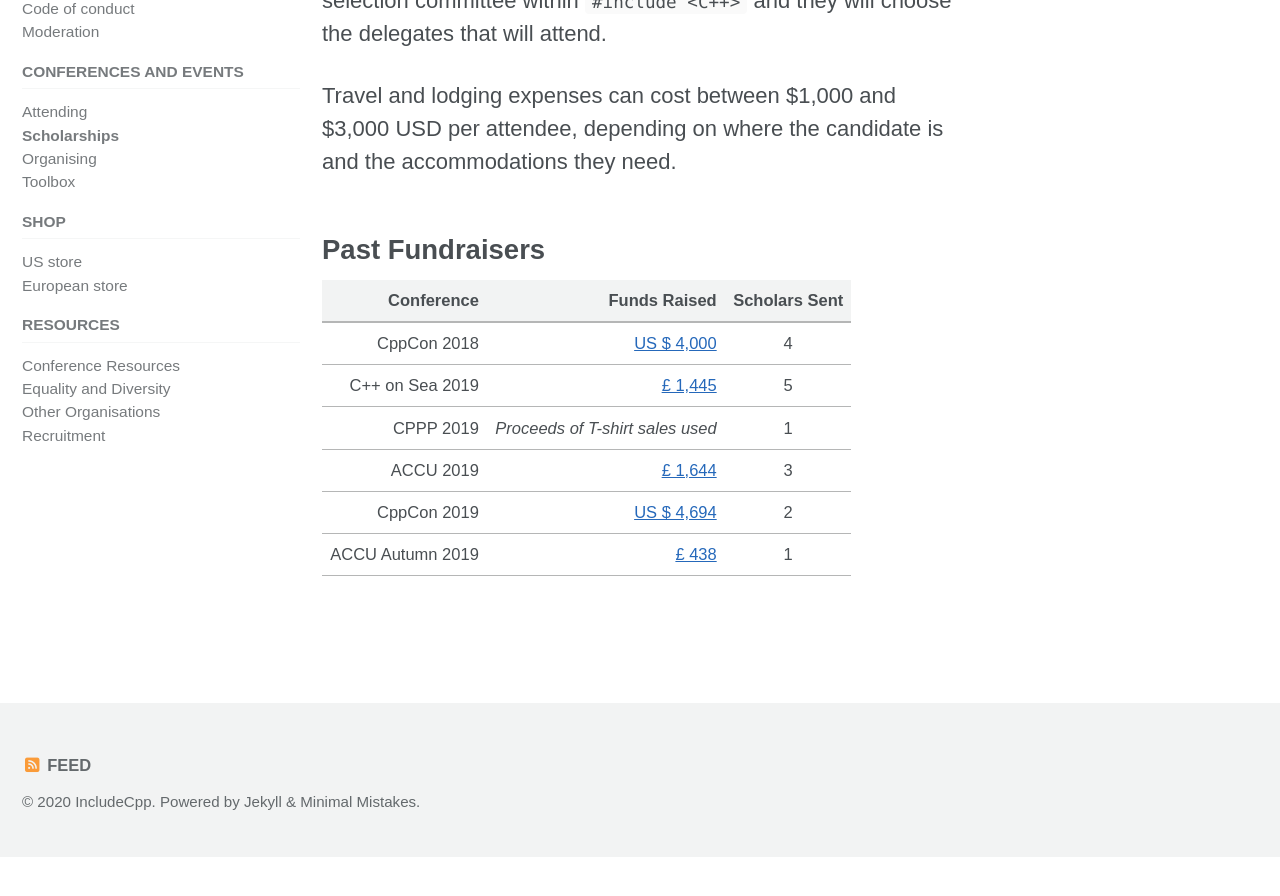
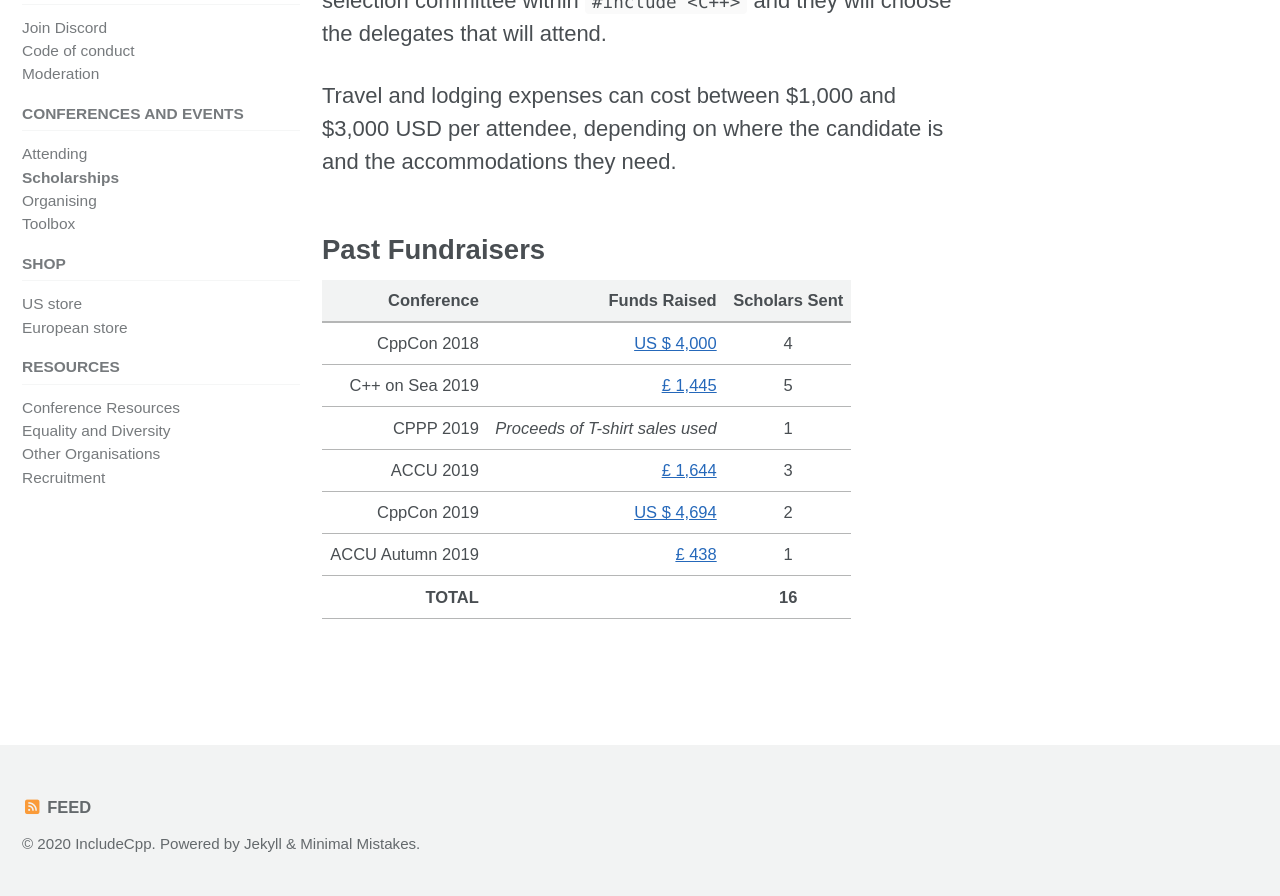
Before and after one commit to include-cpp/include-cpp.github.io, a Jekyll site: the page built from conferences/scholarships.md, in a window 1280 px wide and 900 px high, scrolled down 1215 px. Shown: the top 896 px of the window. Built offline with Jekyll 4.4.1, drawn with Linux system fonts in a browser that asks for light colours; cached includes are drawn as plain includes; nearby versions of some CDN libraries; before the commit the page ends 2072 px from its top, so only the background shows below that.

Commit message:
Add a Total Attendees row to the table of past Scholarships
Closes #32

Co-Authored-By: Kate Gregory <kategregory@users.noreply.github.com>

```diff
--- a/conferences/scholarships.md
+++ b/conferences/scholarships.md
@@ -37,3 +37,5 @@ Travel and lodging expenses can cost between $1,000 and $3,000 USD per attendee,
 |        ACCU 2019 |     [£ 1,644](https://www.gofundme.com/f/includecpp-diversity-conference-tickets) |       3       |
 |      CppCon 2019 | [US $ 4,694](https://www.gofundme.com/f/sponsoring-diverse-cppcon-2019-attendees) |       2       |
 | ACCU Autumn 2019 |                 [£ 438](https://www.gofundme.com/f/include-accu-autumn-conf-2019) |       1       |
+|-----------------:|----------------------------------------------------------------------------------:|:-------------:|
+|        **TOTAL** |                                                                                   |     **16**    |
```
